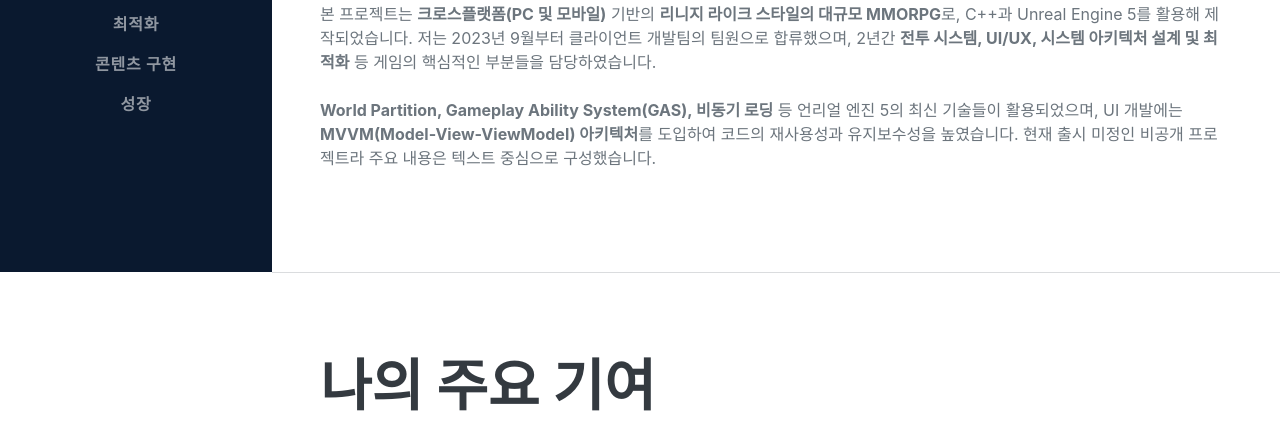
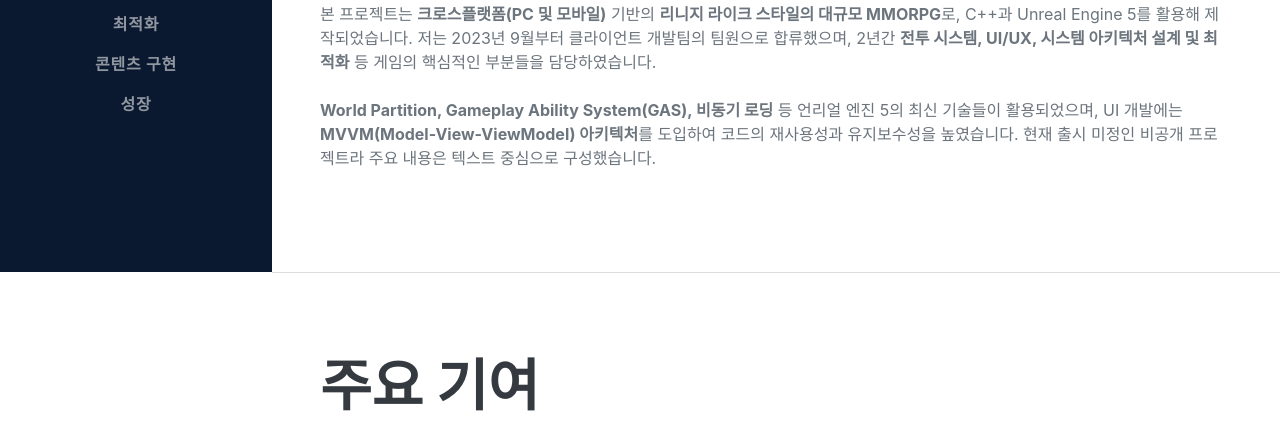
Before and after one commit to Eul-Seok/eul-seok.github.io, a plain HTML site: page projects/projectR/index.html in a window 1280 px wide. Shown: the part 528-952 px from the top of the page. Drawn offline with nearby package versions, Linux system fonts and the light colour scheme; a web font is replaced by a local one.

Commit message:
Update section title for contributions in index.html

```diff
--- a/projects/projectR/index.html
+++ b/projects/projectR/index.html
@@ -90,7 +90,7 @@
             <!-- Contributions -->
             <section class="resume-section" id="contributions">
                 <div class="resume-section-content">
-                    <h2 class="mb-5">나의 주요 기여</h2>
+                    <h2 class="mb-5">주요 기여</h2>
                     <p class="lead mb-5">
                         저는 프로젝트 R 개발과정에서 다음과 같은 기여를 통해 게임의 완성도와 개발 효율성을 높였습니다.
                     </p>
```
